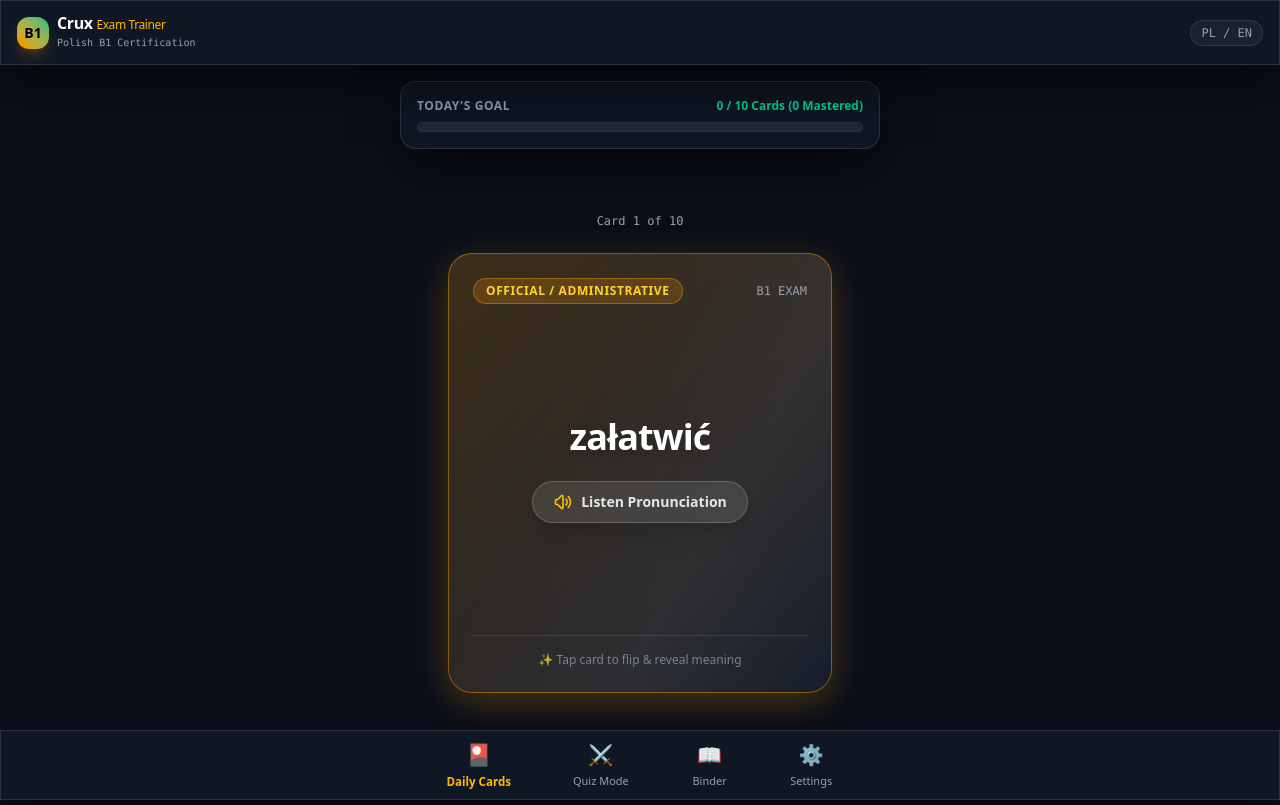
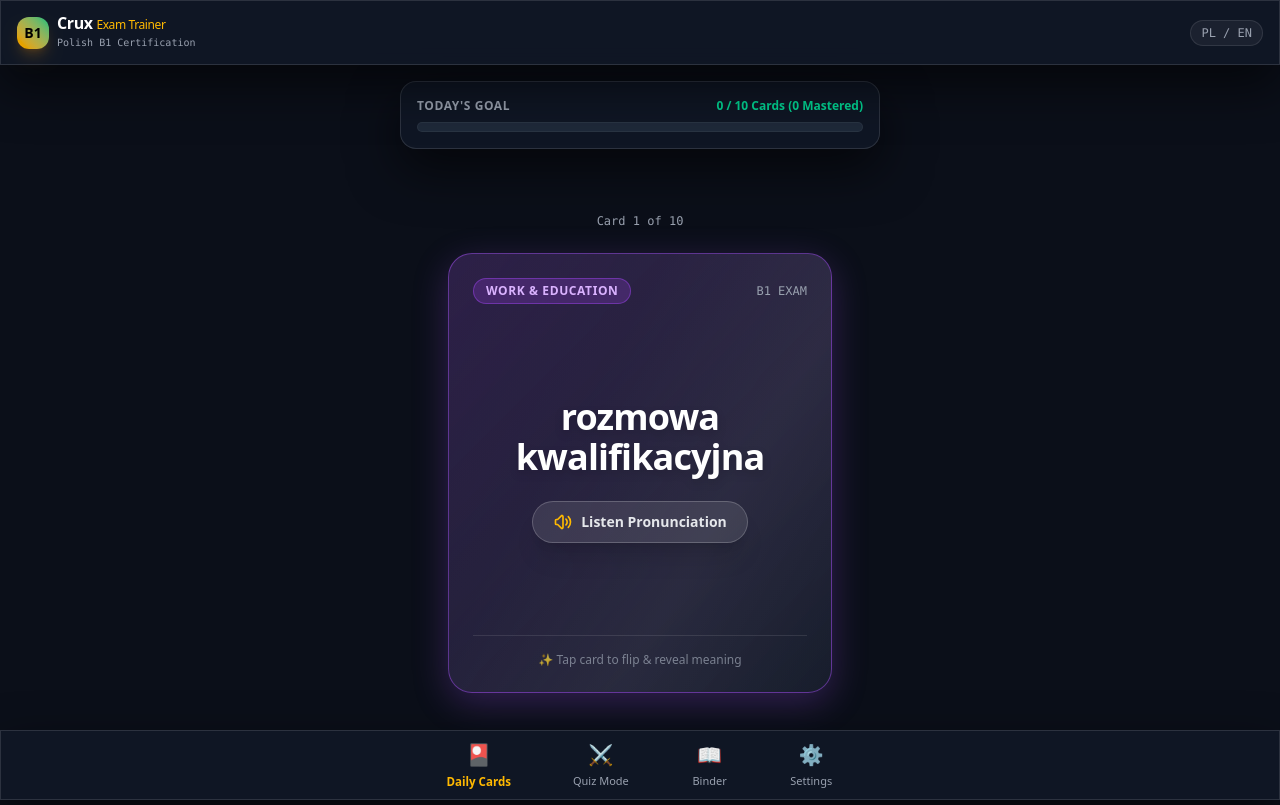
Before and after one commit to kidiksentrik/Crux, a Next.js app: page / in a window 1280 px wide. Built offline with nearby package versions, Linux system fonts and the light colour scheme.

Commit message:
Feat: Add pure pseudo-random category shuffling for B1 daily cards

```diff
--- a/components/DailyCardsTab.tsx
+++ b/components/DailyCardsTab.tsx
@@ -32,8 +32,13 @@ export default function DailyCardsTab({ allWords, dailyGoal, ttsSpeed, onGoToQui
       }
     });
 
+    // Pure pseudo-random shuffle based on word ID to satisfy React 19 purity rules
+    const getHash = (id: number) => Math.sin(id * 12.9898 + 78.233);
+    const shuffledUnseen = [...unseenWords].sort((a, b) => getHash(a.id) - getHash(b.id));
+    const shuffledReview = [...reviewWords].sort((a, b) => getHash(a.id) - getHash(b.id));
+
     // Build today's deck: review words first, then fresh unseen B1 words, then mastered if needed
-    const combined = [...reviewWords, ...unseenWords, ...masteredWords];
+    const combined = [...shuffledReview, ...shuffledUnseen, ...masteredWords];
     return combined.slice(0, dailyGoal);
   }, [allWords, dailyGoal]);
 
```
